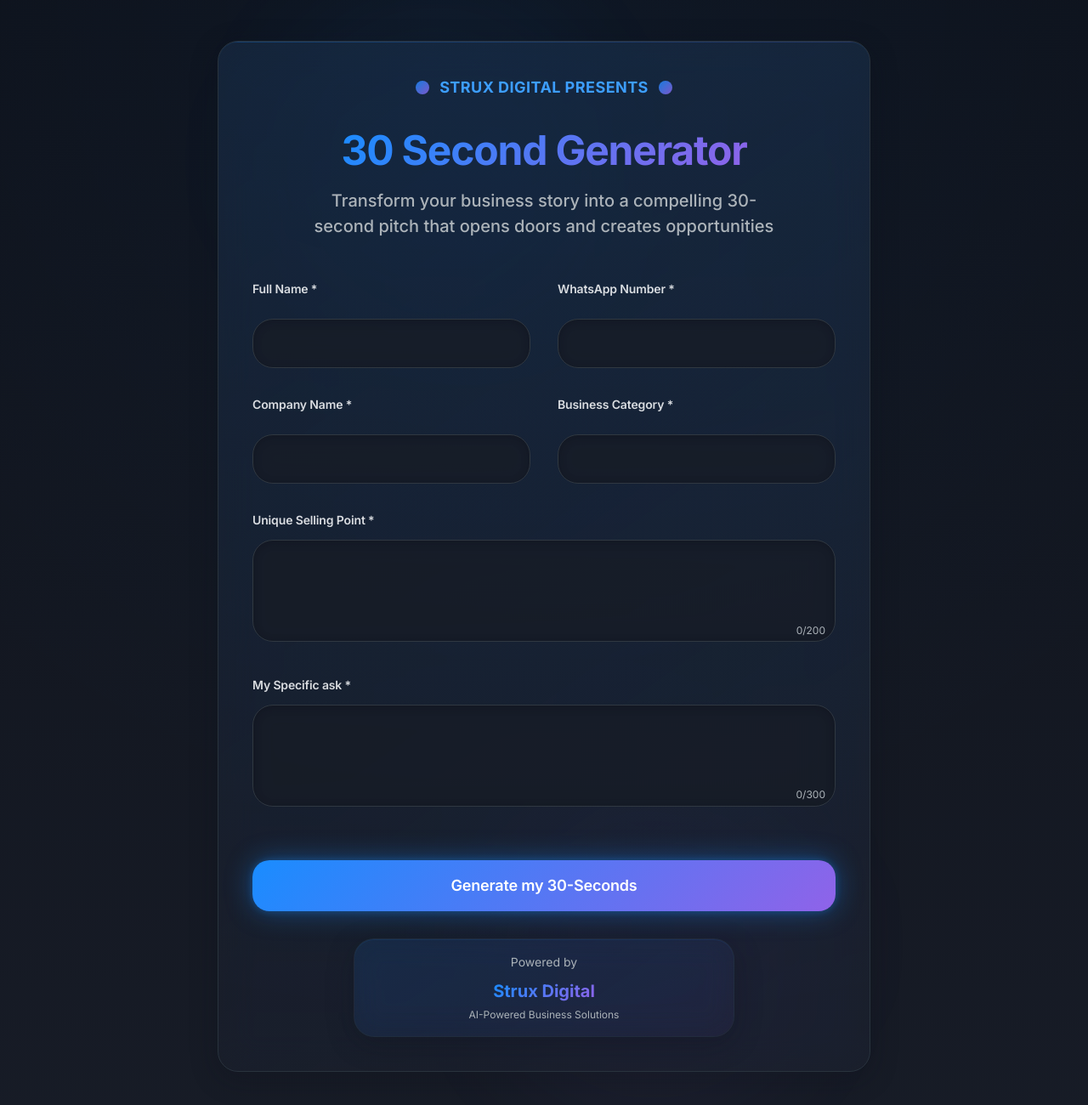
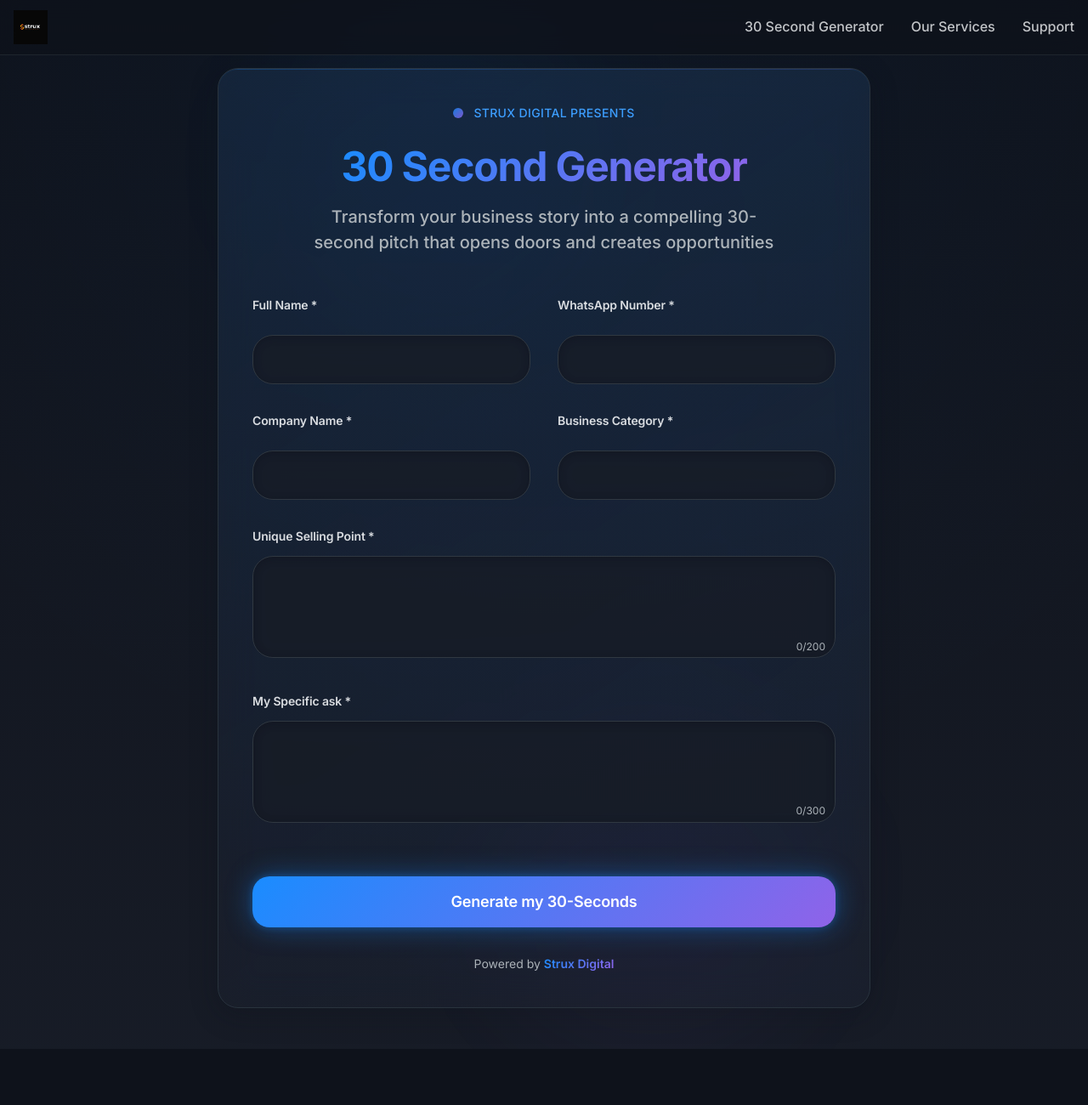
Before and after one commit to vivek-kandula-strux/elevator-pitch-generator, a React (Vite) app: page / in a window 1280 px wide. Shown: the top 1300 px of the page at 85% size. After the commit the page ends 1234 px from the top, so only its background shows below. Built offline with nearby package versions, Linux system fonts and the light colour scheme.

Commit message:
Reverted to commit 9232854b42f3a03bddb5db6a3676ed16c5646cc7

```diff
--- a/src/components/BusinessForm.tsx
+++ b/src/components/BusinessForm.tsx
@@ -84,12 +84,11 @@ export default function BusinessForm({
   };
   return <div className="form-card p-4 md:p-6 lg:p-10 max-w-3xl mx-auto animate-fade-in">
       <div className="text-center mb-12">
-        <div className="inline-flex items-center gap-3 mb-8">
-          <div className="w-4 h-4 rounded-full bg-gradient-primary animate-pulse-glow"></div>
-          <div className="text-lg font-bold text-primary-ultra tracking-wide uppercase">
+        <div className="inline-flex items-center gap-3 mb-6">
+          <div className="w-3 h-3 rounded-full bg-gradient-primary animate-pulse-glow"></div>
+          <div className="text-sm font-medium text-primary-ultra tracking-wide uppercase">
             Strux Digital Presents
           </div>
-          <div className="w-4 h-4 rounded-full bg-gradient-primary animate-pulse-glow"></div>
         </div>
         <h1 className="text-5xl font-bold text-foreground mb-4 tracking-tight">
           <span className="bg-gradient-primary bg-clip-text text-transparent">
@@ -201,17 +200,10 @@ export default function BusinessForm({
       </form>
 
       <div className="text-center mt-8 space-y-4">
-        <div className="glass-card rounded-xl p-4 max-w-md mx-auto">
-          <p className="text-sm text-muted-foreground mb-2">
-            Powered by
-          </p>
-          <div className="text-xl font-bold">
-            <span className="bg-gradient-primary bg-clip-text text-transparent">Strux Digital</span>
-          </div>
-          <p className="text-xs text-muted-foreground mt-1">
-            AI-Powered Business Solutions
-          </p>
-        </div>
+
+        <p className="text-sm text-muted-foreground">
+          Powered by <span className="text-primary font-semibold bg-gradient-primary bg-clip-text text-transparent">Strux Digital</span>
+        </p>
       </div>
     </div>;
 }
--- a/src/components/GenerationResults.tsx
+++ b/src/components/GenerationResults.tsx
@@ -42,16 +42,6 @@ export default function GenerationResults({
   };
 
   return <div className="max-w-5xl mx-auto animate-fade-in">
-      {/* Strux Digital Branding Header */}
-      <div className="text-center mb-8">
-        <div className="inline-flex items-center gap-3 mb-6">
-          <div className="w-3 h-3 rounded-full bg-gradient-primary animate-pulse-glow"></div>
-          <div className="text-sm font-medium text-primary-ultra tracking-wide uppercase">
-            Strux Digital Presents
-          </div>
-        </div>
-      </div>
-
       {/* Success Header */}
       <div className="text-center mb-12">
         <div className="inline-flex items-center gap-3 mb-6">
@@ -59,7 +49,7 @@ export default function GenerationResults({
             <span className="text-2xl">🎉</span>
           </div>
           <div className="text-sm font-medium text-success tracking-wide uppercase">
-            Generated by Strux Digital
+            Generation Complete
           </div>
         </div>
         <h1 className="text-5xl font-bold text-foreground mb-4 tracking-tight">
@@ -223,19 +213,6 @@ export default function GenerationResults({
             ✨ Data automatically synced to Google Sheets
           </span>
         </div>
-
-        {/* Enhanced Strux Digital Footer */}
-        <div className="mt-8 pt-6 border-t border-border/30">
-          <p className="text-sm text-muted-foreground mb-2">
-            Professionally generated by
-          </p>
-          <div className="text-lg font-semibold">
-            <span className="bg-gradient-primary bg-clip-text text-transparent">Strux Digital</span>
-          </div>
-          <p className="text-xs text-muted-foreground mt-1">
-            Empowering businesses with AI-driven solutions
-          </p>
-        </div>
       </div>
     </div>;
 }
--- a/src/pages/Index.tsx
+++ b/src/pages/Index.tsx
@@ -1,6 +1,7 @@
 import React, { useState } from 'react';
 import BusinessForm from '@/components/BusinessForm';
 import GenerationResults from '@/components/GenerationResults';
+import Header from '@/components/Header';
 import { supabase } from '@/integrations/supabase/client';
 import { useToast } from '@/hooks/use-toast';
 
@@ -70,7 +71,9 @@ const Index = () => {
   };
 
   return (
-    <div className="min-h-screen bg-gradient-subtle py-12 relative overflow-hidden">
+    <>
+      <Header />
+      <div className="min-h-screen bg-gradient-subtle pt-20 py-12 relative overflow-hidden">
       {/* Background Enhancement */}
       <div className="absolute inset-0 bg-gradient-glow opacity-30 pointer-events-none"></div>
       <div className="absolute top-0 left-1/4 w-96 h-96 bg-primary/5 rounded-full blur-3xl animate-float"></div>
@@ -93,6 +96,7 @@ const Index = () => {
         )}
       </div>
     </div>
+    </>
   );
 };
 
```
